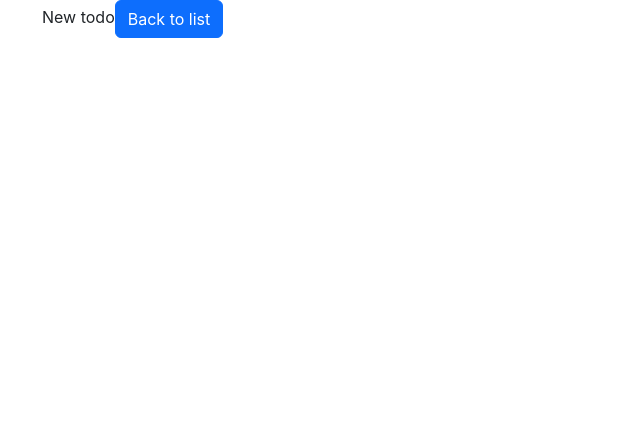
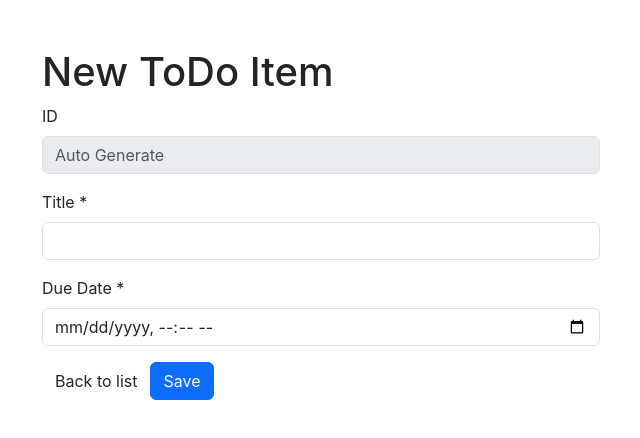
Before and after one commit to Nguonchhay/Sunrise-Y-Web-G19-T4, a React (Create React App) app in the folder todo-app/: page / in a window 1280 px wide. Both pictures are taken after a click on the button "+ New". Shown: the top 438 px of the page, without its empty margins (40-680 px from the left). Built offline with nearby package versions, Linux system fonts and the light colour scheme.

Commit message:
[TASK] React todo new item

```diff
--- a/todo-app/src/App.js
+++ b/todo-app/src/App.js
@@ -5,6 +5,8 @@ function App() {
 
   const [todos, setToDos] = useState([]);
   const [form, setForm] = useState('list');
+  const [title, setTitle] = useState('');
+  const [dueDate, setDueDate] = useState('');
 
   const renderToDoItem = (item) => {
     return (
@@ -14,9 +16,9 @@ function App() {
         <td>{item.status}</td>
         <td>{item.dueDate}</td>
         <td>
-          <div class="btn-group" role="group" aria-label="">
-            <button type="button" class="btn btn-primary">Edit</button>
-            <button type="button" class="btn btn-danger">Delete</button>
+          <div className="btn-group" role="group" aria-label="">
+            <button type="button" className="btn btn-primary">Edit</button>
+            <button type="button" className="btn btn-danger">Delete</button>
           </div>
         </td>
       </tr>
@@ -25,6 +27,20 @@ function App() {
 
   const renderToDos = () => {
     return todos.map(item => renderToDoItem(item) )
+  }
+
+  const onSaveToDo = () => {
+    const newToDoItem = {
+      'id': '',
+      title,
+      dueDate,
+      'status': 'TODO'
+    };
+    setToDos([
+      ...todos,
+      newToDoItem
+    ]);
+    setForm('list');
   }
 
 
@@ -55,8 +71,26 @@ function App() {
   const renderToDoCreate = () => {
     return (
       <div>
-        New todo
-        <button onClick={() => setForm('list')} className="btn btn-primary">Back to list</button>
+        <h1 className="mt-5">New ToDo Item</h1>
+        <form>
+          <div className="mb-3">
+            <label for="newId" className="form-label">ID</label>
+            <input type="text" disabled className="form-control" id="newId" placeholder="Auto Generate"/>
+          </div>
+          <div className="mb-3">
+            <label for="newTitle" className="form-label">Title *</label>
+            <input type="text" onChange={(e) => setTitle(e.target.value)} className="form-control" value={title}/>
+          </div>
+          <div className="mb-3">
+              <label for="newDueDate" className="form-label">Due Date *</label>
+              <input type="datetime-local" onChange={(e) => setDueDate(e.target.value)} className="form-control" value={dueDate}/>
+          </div>
+          <div className="mb-3">
+            <button onClick={() => setForm('list')} className="btn btn-default">Back to list</button>
+            <button onClick={onSaveToDo} className="btn btn-primary">Save</button>
+          </div>
+        </form>
+
       </div>
     )
   }
```
